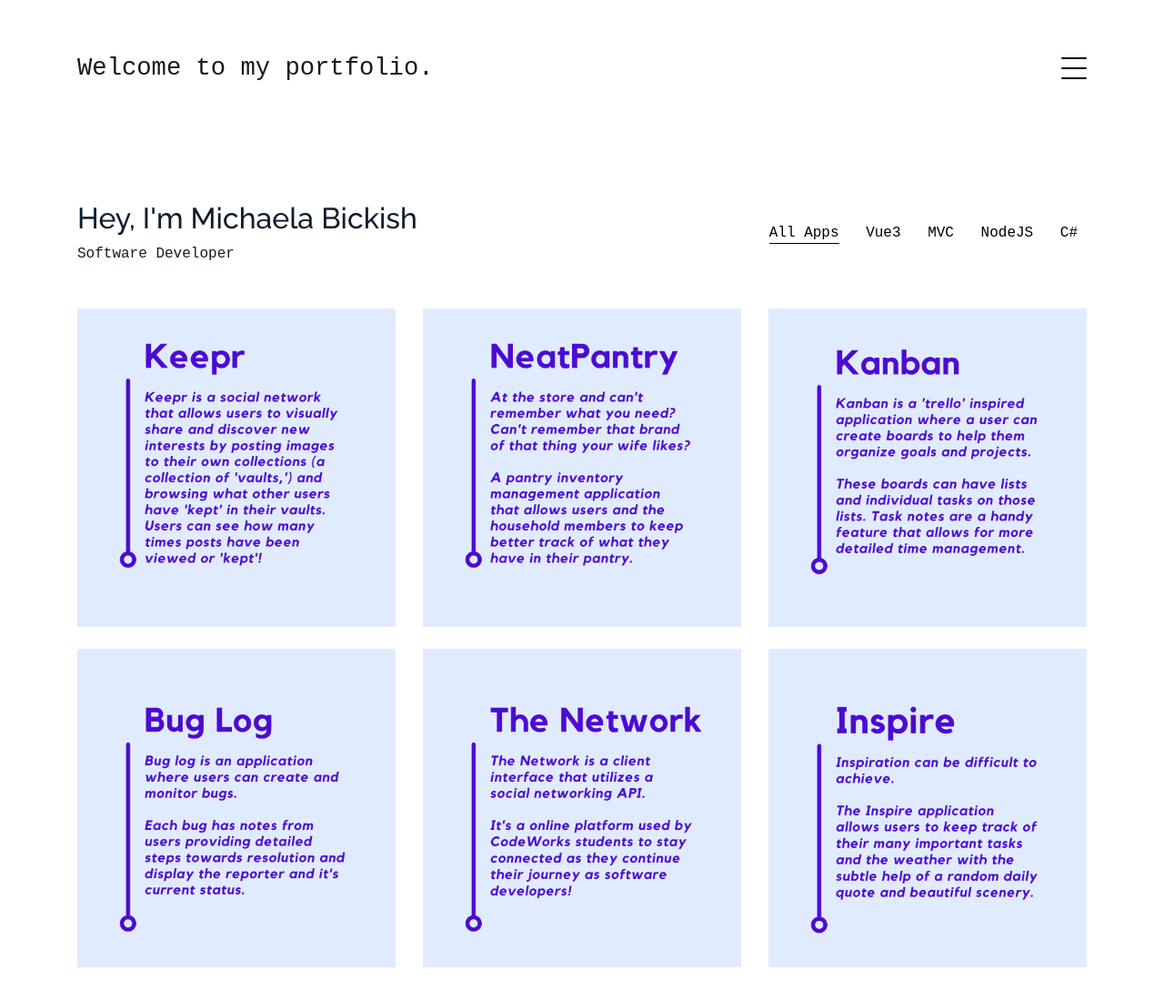
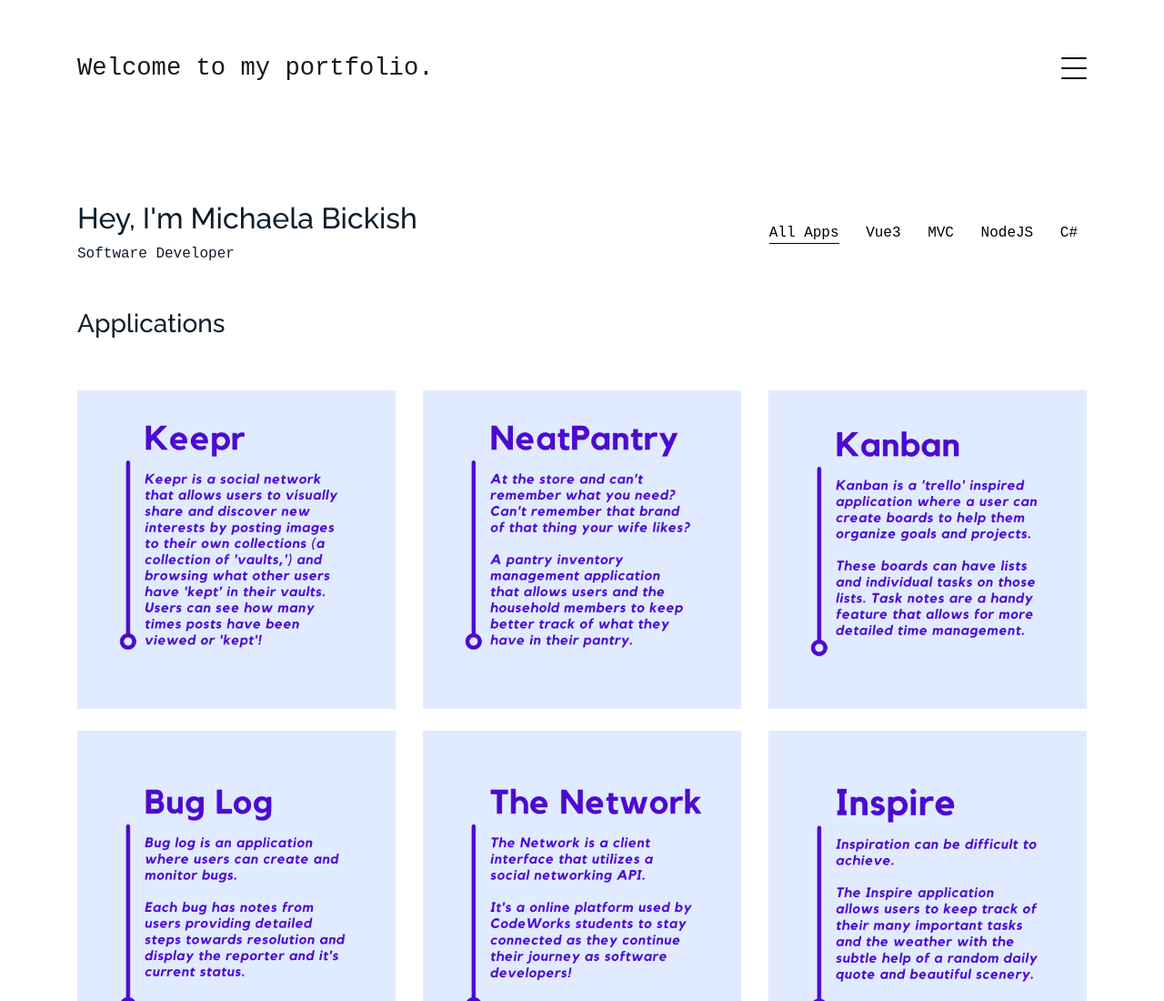
Before and after one commit to MichaelaBickish/portfolio, a plain HTML site: page index.html in a window 1280 px wide. Shown: the top 1100 px of the page at 91% size. Drawn offline with Linux system fonts and the light colour scheme; a web font is replaced by a local one.

Commit message:
add title above applications on home

```diff
--- a/index.html
+++ b/index.html
@@ -109,6 +109,12 @@
               <a href="#" data-filter=".node">NodeJS</a>
               <a href="#" data-filter=".csharp">C#</a>
             </div>
+          </div>
+        </div>
+        <div class="row mb-5 align-items-center">
+          <div class="col-12 mb-4 mb-lg-0" data-aos="fade-up">
+            <h3>Applications</h3>
+
           </div>
         </div>
         <div id="portfolio-grid" class="row no-gutter" data-aos="fade-up" data-aos-delay="200">
```
